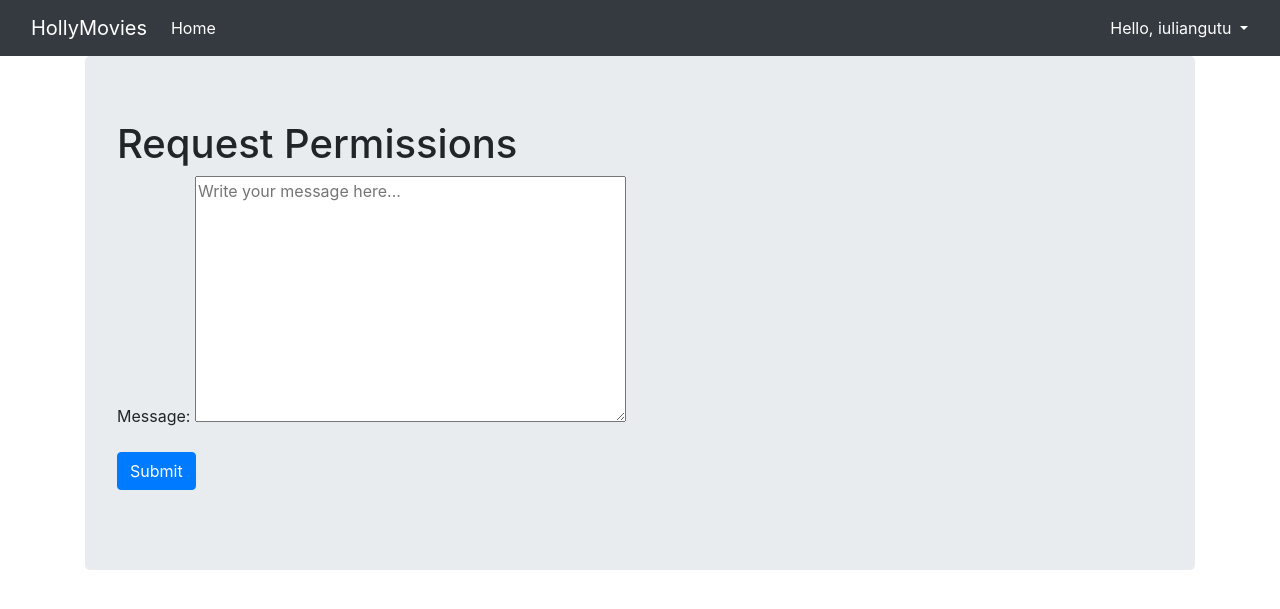
After one commit to iuliangutu/django_project_2, a Django app: page /accounts/permission-request-form/ in a window 1280 px wide. The commit adds this page. Shown: the top 609 px of the page. Run offline with Django 4.2, Linux system fonts and the light colour scheme; a user stored in the database is signed in; some libraries are stand-ins or nearby versions.

Commit message:
permission request

```diff
--- a/accounts/admin.py
+++ b/accounts/admin.py
@@ -1,6 +1,7 @@
 from django.contrib import admin
 
-from accounts.models import Profile
+from accounts.models import Profile, AdminRequestMessage
 
 # Register your models here.
 admin.site.register(Profile)
+admin.site.register(AdminRequestMessage)
--- a/accounts/forms.py
+++ b/accounts/forms.py
@@ -1,9 +1,10 @@
 from django.contrib.auth.forms import UserCreationForm
 from django.db.models.expressions import result
 from django.db.transaction import atomic
-from django.forms import CharField, Textarea
+from django.forms import CharField, Textarea, ModelForm
+from django.http import request
 
-from accounts.models import Profile
+from accounts.models import Profile, AdminRequestMessage
 
 
 class SignUpForm(UserCreationForm):
@@ -28,3 +29,11 @@ class SignUpForm(UserCreationForm):
         if commit:
             profile.save()
         return result
+
+class AdminRequestMessageForm(ModelForm):
+    class Meta:
+        model = AdminRequestMessage
+        fields = ['message']
+        widgets = {
+            'message': Textarea(attrs={'placeholder': 'Write your message here...'}),
+        }
--- a/accounts/models.py
+++ b/accounts/models.py
@@ -1,4 +1,4 @@
-from django.db.models import Model, OneToOneField, TextField, CASCADE
+from django.db.models import Model, OneToOneField, TextField, CASCADE, ForeignKey, DateTimeField
 from django.contrib.auth.models import User
 
 # Create your models here.
@@ -11,3 +11,13 @@ class Profile(Model):
 
     def __str__(self):
         return self.user.username
+
+
+
+class AdminRequestMessage(Model):
+    user = ForeignKey(User, on_delete=CASCADE)
+    message = TextField()
+    created_at = DateTimeField(auto_now_add=True)
+
+    def __str__(self):
+        return f"Message from {self.user.username} at {self.created_at}"
--- /dev/null
+++ b/accounts/templates/permission_request_form.html
@@ -0,0 +1,10 @@
+{% extends "base.html" %}
+
+{% block content %}
+  <h1>Request Permissions</h1>
+  <form method="post">
+    {% csrf_token %}
+    {{ form.as_p }}
+    <button type="submit" class="btn btn-primary">Submit</button>
+  </form>
+{% endblock %}
--- a/accounts/urls.py
+++ b/accounts/urls.py
@@ -1,6 +1,6 @@
 from django.contrib.auth.views import LogoutView
 from django.urls import path
-from accounts.views import profile_view
+from accounts.views import profile_view, PermissionRequestView
 
 from accounts.views import SubmittableLoginView, SubmittablePasswordChangeView, SignUpView
 
@@ -10,5 +10,6 @@ urlpatterns = [
     path('logout/', LogoutView.as_view(), name='logout'),
     path('change-password', SubmittablePasswordChangeView.as_view(), name='password-change'),
     path('sign-up/', SignUpView.as_view(), name='sign_up'),
-    path('profile/', profile_view, name='profile')
+    path('profile/', profile_view, name='profile'),
+    path('permission-request-form/', PermissionRequestView.as_view(), name='permission-request-form'),
 ]
--- a/accounts/views.py
+++ b/accounts/views.py
@@ -1,10 +1,11 @@
 from django.contrib.auth.mixins import LoginRequiredMixin
 from django.contrib.auth.views import LoginView, PasswordChangeView
 from django.shortcuts import render, redirect
+from django.urls import reverse_lazy
 from django.views.generic import CreateView
 
-from accounts.forms import SignUpForm
-from accounts.models import Profile
+from accounts.forms import SignUpForm, AdminRequestMessageForm
+from accounts.models import Profile, AdminRequestMessage
 
 
 class SubmittableLoginView(LoginView):
@@ -32,3 +33,14 @@ def profile_view(request):
                       )
     else:
         return redirect('/accounts/login/')
+
+
+class PermissionRequestView(LoginRequiredMixin, CreateView):
+    model = AdminRequestMessage
+    form_class = AdminRequestMessageForm
+    template_name = 'permission_request_form.html'
+    success_url = reverse_lazy('accounts:permission-request-form')
+
+    def form_valid(self, form):
+        form.instance.user = self.request.user
+        return super().form_valid(form)
--- a/viewer/templates/base.html
+++ b/viewer/templates/base.html
@@ -47,6 +47,7 @@
         <div class="dropdown-menu dropdown-menu-right">
             <a class="dropdown-item text-right" href="{% url 'accounts:logout' %}">Logout</a>
             <a class="dropdown-item text-right" href="{% url 'accounts:password-change' %}">Change password</a>
+            <a class="dropdown-item text-right" href="{% url 'accounts:permission-request-form' %}">Permission Request</a>
         </div>
         {% else %}
         <a class="nav-link active dropdown-toggle text-white" href="#" data-toggle="dropdown">
```
Also changed, not shown: accounts/migrations/0002_adminrequestmessage.py (added), db.sqlite3.
